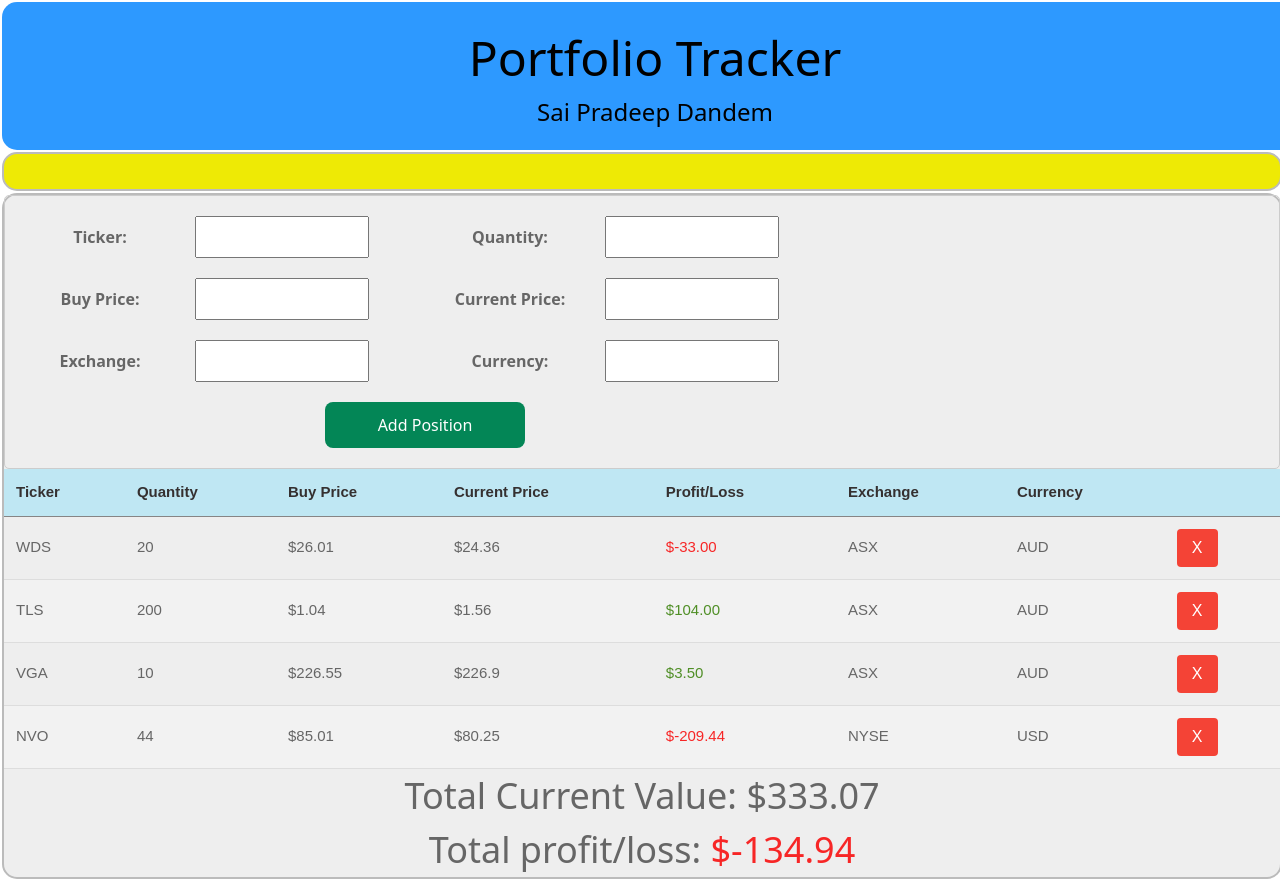
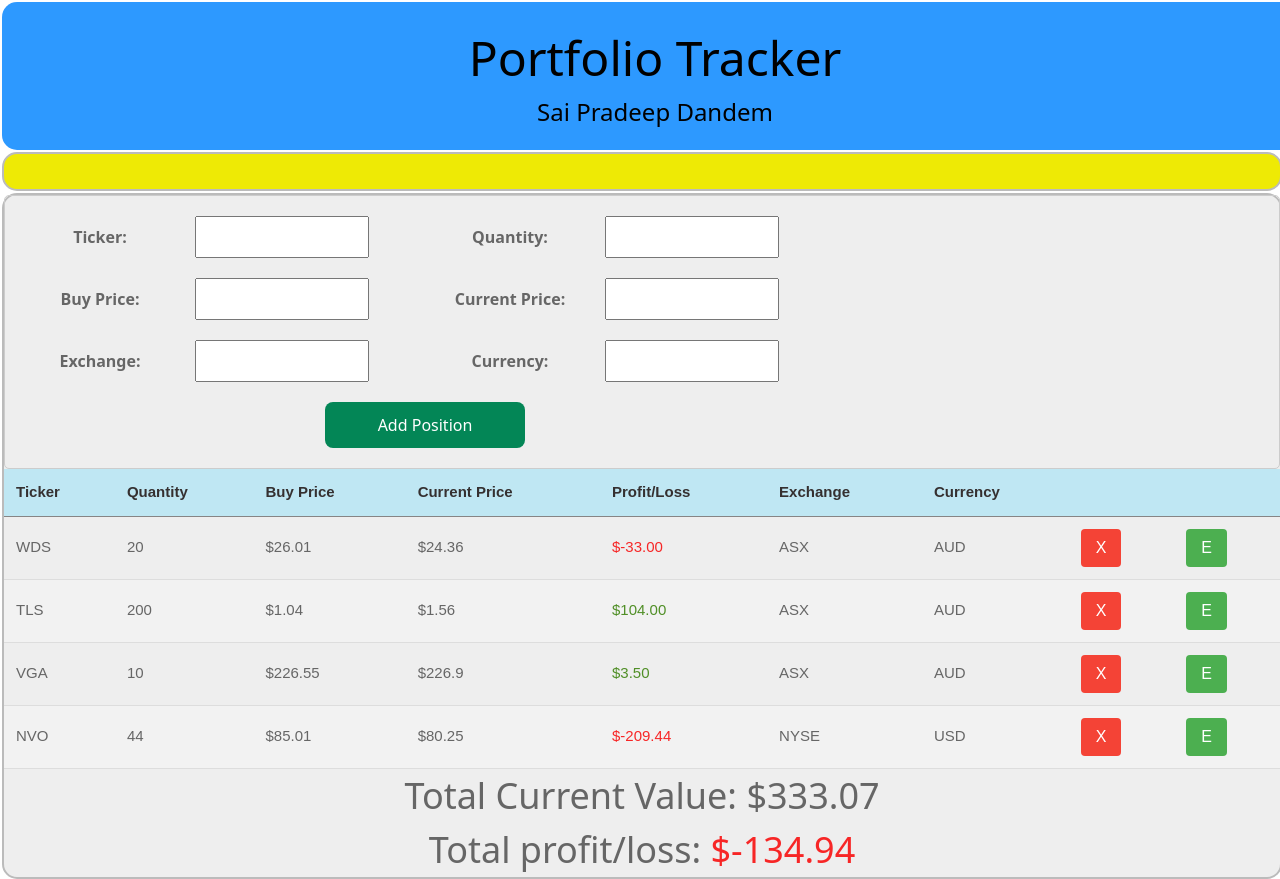
Before and after one commit to SaiPradeepDandem/portfolio-tracker-react, a React (Vite) app: page / in a window 1280 px wide. Shown: the top 879 px of the page. Built offline with nearby package versions, Linux system fonts and the light colour scheme.

Commit message:
Added edit and passed psotion to form

```diff
--- a/src/App.tsx
+++ b/src/App.tsx
@@ -47,6 +47,9 @@ function App() {
     }
   ]
 
+  const [totalCurrentValue, setTotalCurrentValue] = useState(0)
+  const [totalProfitLoss, setTotalProfitLoss] = useState(0)
+  const totalStyle = totalProfitLoss < 0 ? 'loss' : 'profit';
   const [positions, setPositions] = useState<Position[]>(() => {
     const lPositions = localStorage.getItem("positions");
 
@@ -58,7 +61,7 @@ function App() {
     const parsed = JSON.parse(lPositions);
     return parsed.length === 0 ? defaultPositions : parsed;
   });
-  console.log("OnRender -> Positions : ", positions)
+  const [positionToEdit, setPositionToEdit] = useState<Position | null>(null);
 
   const addPosition = (position: Position) => {
     position.id = id_incr++
@@ -67,15 +70,35 @@ function App() {
     setPositions(newPositions)
   }
 
+  const updatePosition = (position: Position) => {
+    let updatedPositions = positions.map(p => {
+      if(p.id === position.id){
+        return position
+      }else{
+        return p
+      }
+    })
+    console.log("Updated Positions : ", updatedPositions)
+    setPositions(updatedPositions)
+  }
+
+  const editPosition = (positionId: number) => {
+    console.log("Edit position id : ", positionId)
+    const position = positions.find(p => p.id === positionId) ?? null;
+    console.log("Position to edit : ", position)
+    setPositionToEdit(position)
+  }
+
   const removePosition = (positionId: number) => {
     console.log("Remove position id : ", positionId)
     const newPositions = positions.filter(p => p.id != positionId);
     setPositions(newPositions)
   }
 
-  const [totalCurrentValue, setTotalCurrentValue] = useState(0)
-  const [totalProfitLoss, setTotalProfitLoss] = useState(0)
-  const totalStyle = totalProfitLoss < 0 ? 'loss' : 'profit';
+  const clearEdit = () => {
+    console.log("Clearning the form...")
+    setPositionToEdit(null)
+  }
 
   useEffect(() => {
     console.log("Use-effect of Positions : ", positions)
@@ -93,8 +116,8 @@ function App() {
     <div className="app-root">
       <Header />
       <div className="app-content">
-        <PositionForm addPosition={addPosition} />
-        <PortfolioList rows={positions} removePosition={removePosition} />
+        <PositionForm addPosition={addPosition} updatePosition={updatePosition} positionToEdit={positionToEdit} clearEdit={clearEdit}/>
+        <PortfolioList rows={positions} removePosition={removePosition} editPosition={editPosition} />
         <div className='totals-container'>
           <label>Total Current Value: </label><label>${totalCurrentValue.toFixed(2)}</label><br />
           <label>Total profit/loss: </label><label className={totalStyle}>${totalProfitLoss.toFixed(2)}</label>
--- a/src/components/PositionForm.tsx
+++ b/src/components/PositionForm.tsx
@@ -3,7 +3,10 @@ import { useState, type ChangeEvent, type FormEvent } from 'react';
 import { type Position } from './../types/Position'
 
 const PositionForm = (props: {
-    addPosition: (position: Position) => void
+    addPosition: (position: Position) => void,
+    updatePosition: (position: Position) => void,
+    positionToEdit: (Position | null),
+    clearEdit: () => void
 }) => {
     const [form, setForm] = useState({
         ticker: '',
--- a/src/components/portfolio/PortfolioItem.css
+++ b/src/components/portfolio/PortfolioItem.css
@@ -15,3 +15,22 @@
 .delete-btn:hover {
     background-color: #d32f2f;
 }
+
+.edit-btn {
+    background-color: #4CAF50;
+    color: white;
+    border: none;
+    padding: 10px 15px;
+    border-radius: 4px;
+    cursor: pointer;
+    font-size: 16px;
+    display: flex;
+    align-items: center;
+    gap: 8px;
+    transition: background-color 0.3s;
+}
+
+/* Style for when the user hovers over the button */
+.edit-btn:hover {
+    background-color: #45a049;
+}
--- a/src/components/portfolio/PortfolioItem.tsx
+++ b/src/components/portfolio/PortfolioItem.tsx
@@ -4,7 +4,8 @@ import { useState } from 'react'
 
 const PortfolioItem = (props: {
     position: Position,
-    removePosition: (positionId: number) => void
+    removePosition: (positionId: number) => void,
+    editPosition: (positionId: number) => void
 }) => {
 
     const position = props.position
@@ -13,6 +14,11 @@ const PortfolioItem = (props: {
     const onRemovePosition = (event: any) => {
         event.preventDefault()
         props.removePosition(position.id)
+    }
+
+    const onEditPosition = (event: any) => {
+        event.preventDefault()
+        props.editPosition(position.id)
     }
 
     return (<tr>
@@ -24,6 +30,7 @@ const PortfolioItem = (props: {
         <td >{position.exchange}</td>
         <td >{position.currency}</td>
         <td ><input type='button' className='delete-btn' value="X" onClick={onRemovePosition} /></td>
+        <td ><input type='button' className='edit-btn' value="E" onClick={onEditPosition} /></td>
     </tr>)
 }
 
--- a/src/components/portfolio/PortfolioList.tsx
+++ b/src/components/portfolio/PortfolioList.tsx
@@ -4,7 +4,8 @@ import PortfolioItem from './PortfolioItem'
 
 const PortfolioList = (props: {
     rows: Position[],
-    removePosition: (positionId: number) => void
+    removePosition: (positionId: number) => void,
+    editPosition: (positionId: number) => void
 }) => {
     const rows = props.rows
     console.log("Rows ", rows)
@@ -19,10 +20,11 @@ const PortfolioList = (props: {
                 <th>Exchange</th>
                 <th>Currency</th>
                 <th></th>
+                <th></th>
             </tr>
         </thead>
         <tbody>
-            {rows.map(row => <PortfolioItem key={row.id} position={row} removePosition={props.removePosition} />)}
+            {rows.map(row => <PortfolioItem key={row.id} position={row} removePosition={props.removePosition} editPosition={props.editPosition} />)}
         </tbody>
     </table>)
 }
```
